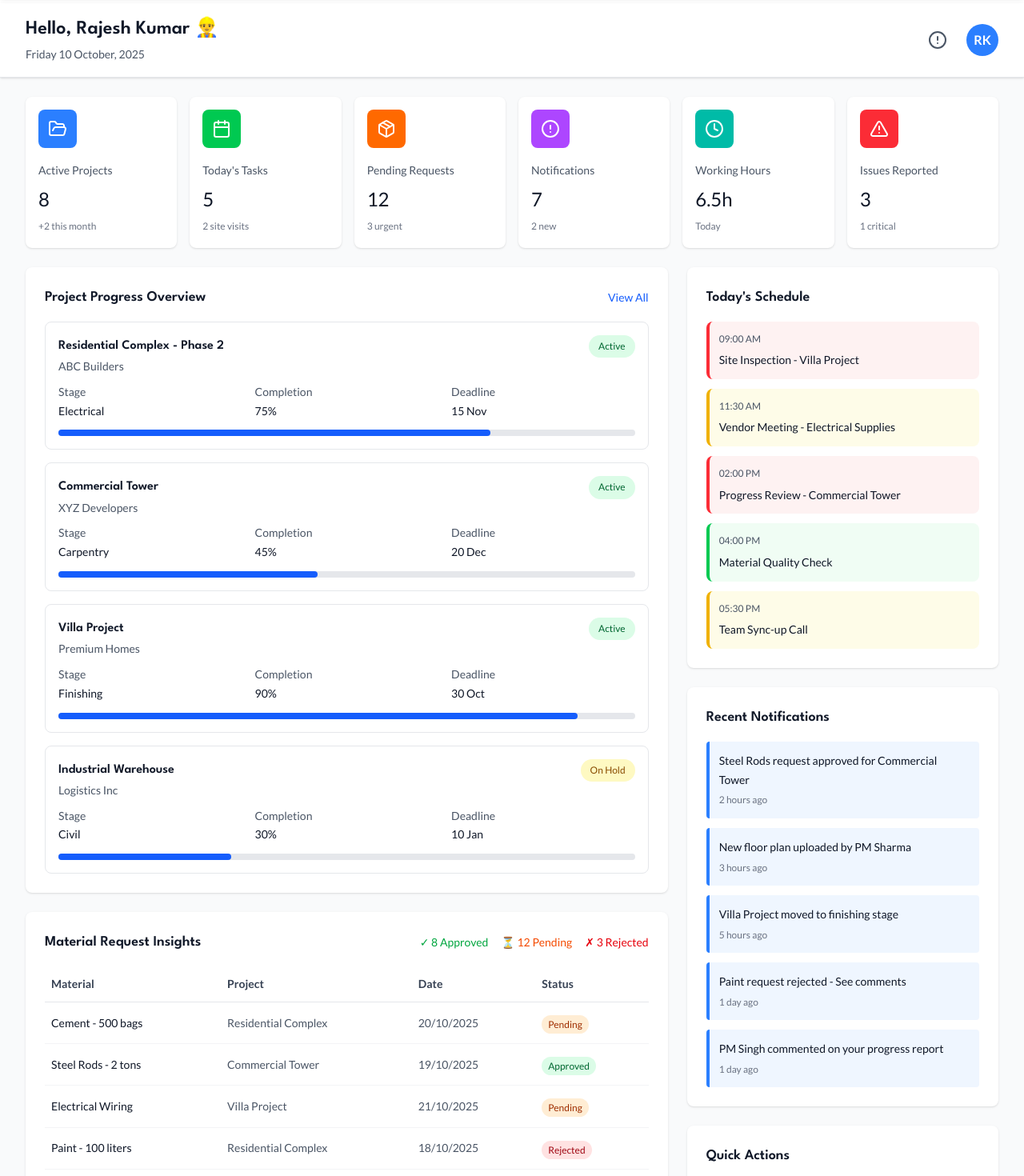
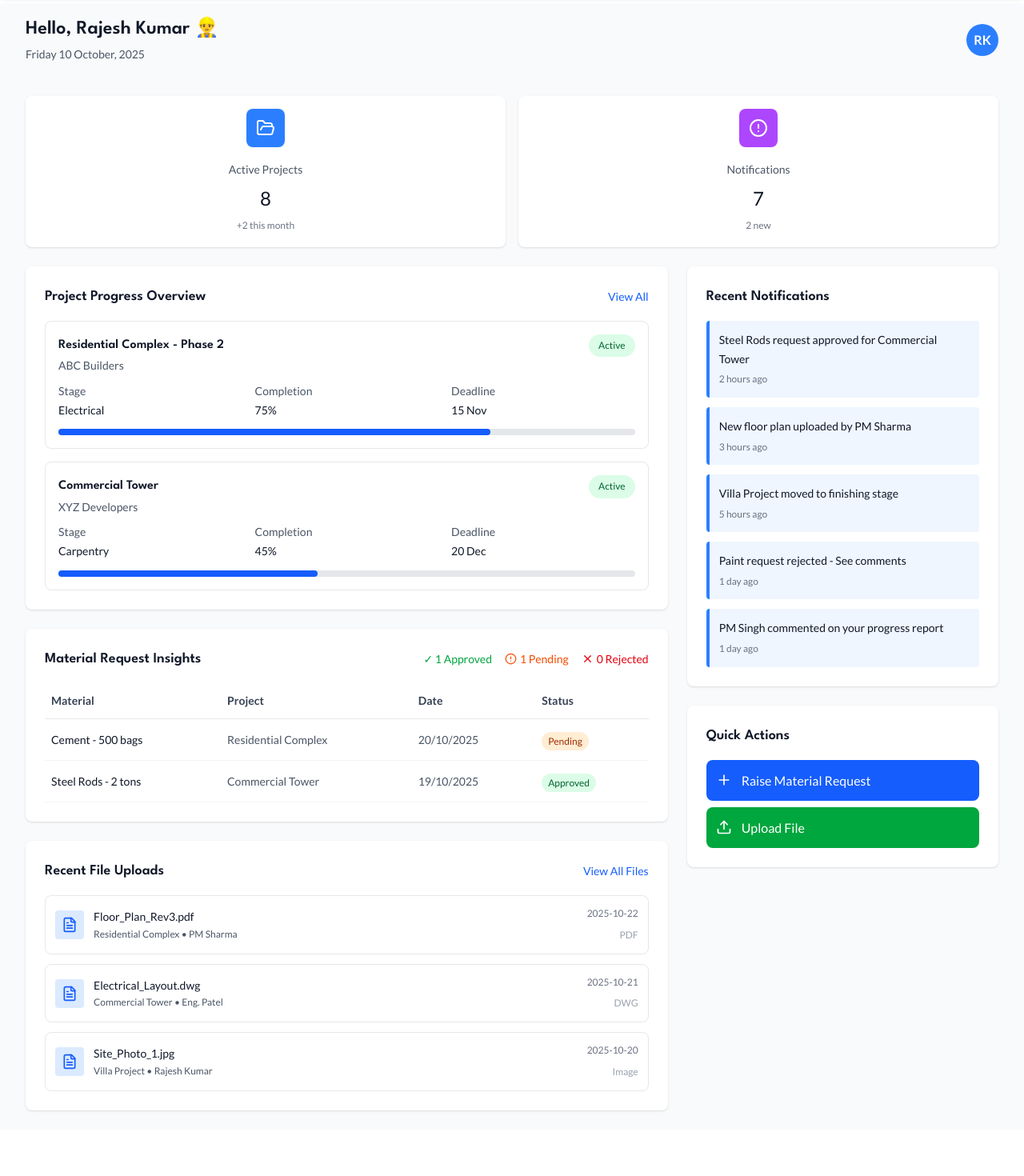
Before and after one commit to vsoftsol10/Vconstech-Interior-frontend, a React (Vite) app: page /employee-dashboard in a window 1280 px wide. Shown: the part 100-1570 px from the top of the page at 80% size. After the commit the page ends 1512 px from the top, so only its background shows below. Built offline with nearby package versions, Linux system fonts and the light colour scheme.

Commit message:
Employee Dashboard and Project creation

```diff
--- a/src/components/ProjectManagement/ProjectFormModal.jsx
+++ b/src/components/ProjectManagement/ProjectFormModal.jsx
@@ -128,6 +128,20 @@ const ProjectFormModal = ({ isOpen, onClose, project, onChange, onSubmit, title,
               />
             </div>
             <div className="sm:col-span-2">
+              <label className="block text-sm font-medium text-gray-700 mb-2">Employee to be assigned *</label>
+              <select
+                value={project.type}
+                onChange={(e) => onChange({...project, type: e.target.value})}
+                className="w-full px-3 py-2 text-sm border border-gray-300 rounded-lg focus:ring-2 focus:ring-blue-500"
+              >
+                <option>Employee Name</option>
+                <option>Meeran</option>
+                <option>Vigneshwaran</option>
+                <option>Nirmal</option>
+                <option>Akmal</option>
+              </select>
+            </div>
+            <div className="sm:col-span-2">
               <label className="block text-sm font-medium text-gray-700 mb-2">Project Description</label>
               <textarea
                 rows="4"
--- a/src/pages/Employee/EmployeeDashboard.jsx
+++ b/src/pages/Employee/EmployeeDashboard.jsx
@@ -1,5 +1,5 @@
 import React, { useState } from 'react';
-import { Calendar, FileText, Package, AlertCircle, Clock, CheckCircle, Plus, Upload, FolderOpen, AlertTriangle } from 'lucide-react';
+import { Calendar, FileText, Package, AlertCircle, Clock, CheckCircle, Plus, Upload, FolderOpen, AlertTriangle, X } from 'lucide-react';
 import EmployeeNavbar from '../../components/Employee/EmployeeNavbar';
 
 const EmployeeDashboard = () => {
@@ -11,43 +11,28 @@ const EmployeeDashboard = () => {
 
   const kpiData = [
     { icon: FolderOpen, label: 'Active Projects', value: '8', color: 'bg-blue-500', trend: '+2 this month' },
-    { icon: Calendar, label: "Today's Tasks", value: '5', color: 'bg-green-500', trend: '2 site visits' },
-    { icon: Package, label: 'Pending Requests', value: '12', color: 'bg-orange-500', trend: '3 urgent' },
     { icon: AlertCircle, label: 'Notifications', value: '7', color: 'bg-purple-500', trend: '2 new' },
-    { icon: Clock, label: 'Working Hours', value: '6.5h', color: 'bg-teal-500', trend: 'Today' },
-    { icon: AlertTriangle, label: 'Issues Reported', value: '3', color: 'bg-red-500', trend: '1 critical' }
   ];
 
   const projects = [
     { id: 1, name: 'Residential Complex - Phase 2', client: 'ABC Builders', progress: 75, stage: 'Electrical', status: 'Active', deadline: '2025-11-15' },
     { id: 2, name: 'Commercial Tower', client: 'XYZ Developers', progress: 45, stage: 'Carpentry', status: 'Active', deadline: '2025-12-20' },
-    { id: 3, name: 'Villa Project', client: 'Premium Homes', progress: 90, stage: 'Finishing', status: 'Active', deadline: '2025-10-30' },
-    { id: 4, name: 'Industrial Warehouse', client: 'Logistics Inc', progress: 30, stage: 'Civil', status: 'On Hold', deadline: '2026-01-10' }
-  ];
+     ];
 
   const materialRequests = [
     { id: 1, material: 'Cement - 500 bags', project: 'Residential Complex', date: '2025-10-20', status: 'Pending' },
     { id: 2, material: 'Steel Rods - 2 tons', project: 'Commercial Tower', date: '2025-10-19', status: 'Approved' },
-    { id: 3, material: 'Electrical Wiring', project: 'Villa Project', date: '2025-10-21', status: 'Pending' },
-    { id: 4, material: 'Paint - 100 liters', project: 'Residential Complex', date: '2025-10-18', status: 'Rejected' },
-    { id: 5, material: 'Tiles - 500 sqft', project: 'Commercial Tower', date: '2025-10-22', status: 'Approved' }
+
   ];
 
   const recentFiles = [
     { name: 'Floor_Plan_Rev3.pdf', project: 'Residential Complex', uploadedBy: 'PM Sharma', date: '2025-10-22', type: 'PDF' },
     { name: 'Electrical_Layout.dwg', project: 'Commercial Tower', uploadedBy: 'Eng. Patel', date: '2025-10-21', type: 'DWG' },
     { name: 'Site_Photo_1.jpg', project: 'Villa Project', uploadedBy: 'Rajesh Kumar', date: '2025-10-20', type: 'Image' },
-    { name: 'Material_Specs.pdf', project: 'Industrial Warehouse', uploadedBy: 'PM Singh', date: '2025-10-19', type: 'PDF' },
-    { name: 'Progress_Report.xlsx', project: 'Residential Complex', uploadedBy: 'Eng. Gupta', date: '2025-10-18', type: 'Excel' }
+
   ];
 
-  const todayTasks = [
-    { time: '09:00 AM', task: 'Site Inspection - Villa Project', priority: 'high' },
-    { time: '11:30 AM', task: 'Vendor Meeting - Electrical Supplies', priority: 'medium' },
-    { time: '02:00 PM', task: 'Progress Review - Commercial Tower', priority: 'high' },
-    { time: '04:00 PM', task: 'Material Quality Check', priority: 'low' },
-    { time: '05:30 PM', task: 'Team Sync-up Call', priority: 'medium' }
-  ];
+
 
   const notifications = [
     { type: 'approval', message: 'Steel Rods request approved for Commercial Tower', time: '2 hours ago' },
@@ -82,7 +67,7 @@ const EmployeeDashboard = () => {
     <div className="min-h-screen bg-gray-50">
       <EmployeeNavbar/>
       {/* Top Bar */}
-      <div className="bg-white shadow-sm border-b mt-26 border-gray-200">
+      <div className=" mt-26 ">
         <div className="max-w-7xl mx-auto px-4 sm:px-6 lg:px-8 py-4">
           <div className="flex justify-between items-center">
             <div>
@@ -90,9 +75,7 @@ const EmployeeDashboard = () => {
               <p className="text-sm text-gray-600 mt-1">{currentDate}</p>
             </div>
             <div className="flex items-center gap-4">
-              <button className="p-2 rounded-lg hover:bg-gray-100">
-                <AlertCircle className="w-6 h-6 text-gray-600" />
-              </button>
+
               <div className="w-10 h-10 rounded-full bg-blue-500 flex items-center justify-center text-white font-semibold">
                 RK
               </div>
@@ -103,11 +86,11 @@ const EmployeeDashboard = () => {
 
       <div className="max-w-7xl mx-auto px-4 sm:px-6 lg:px-8 py-6">
         {/* KPI Cards */}
-        <div className="grid grid-cols-1 md:grid-cols-2 lg:grid-cols-3 xl:grid-cols-6 gap-4 mb-6">
+        <div className="grid grid-cols-1 md:grid-cols-2 lg:grid-cols-3 xl:grid-cols-2 gap-4 mb-6">
           {kpiData.map((kpi, index) => (
-            <div key={index} className="bg-white rounded-lg shadow-sm p-4 hover:shadow-md transition-shadow cursor-pointer">
-              <div className="flex items-start justify-between">
-                <div className={`${kpi.color} p-3 rounded-lg`}>
+            <div key={index} className="bg-white rounded-lg text-center shadow-sm p-4 hover:shadow-md transition-shadow cursor-pointer">
+              <div className="flex items-start justify-center">
+                <div className={`${kpi.color} p-3 rounded-lg `}>
                   <kpi.icon className="w-6 h-6 text-white" />
                 </div>
               </div>
@@ -172,9 +155,9 @@ const EmployeeDashboard = () => {
               <div className="flex justify-between items-center mb-4">
                 <h2 className="text-lg font-bold text-gray-900">Material Request Insights</h2>
                 <div className="flex gap-4 text-sm">
-                  <span className="text-green-600 font-medium">✓ 8 Approved</span>
-                  <span className="text-orange-600 font-medium">⏳ 12 Pending</span>
-                  <span className="text-red-600 font-medium">✗ 3 Rejected</span>
+                  <span className="text-green-600 font-medium">✓ 1 Approved</span>
+                  <span className="text-orange-600 font-medium flex  gap-1"><AlertCircle size={15} className='mt-1'/> 1 Pending</span>
+                  <span className="text-red-600 font-medium flex  gap-1"><X size={15} className='mt-1'/> 0 Rejected</span>
                 </div>
               </div>
               <div className="overflow-x-auto">
@@ -235,18 +218,8 @@ const EmployeeDashboard = () => {
 
           {/* Right Column - 1/3 width */}
           <div className="space-y-6">
-            {/* Today's Tasks */}
-            <div className="bg-white rounded-lg shadow-sm p-6">
-              <h2 className="text-lg font-bold text-gray-900 mb-4">Today's Schedule</h2>
-              <div className="space-y-3">
-                {todayTasks.map((task, index) => (
-                  <div key={index} className={`p-3 rounded-lg ${getPriorityColor(task.priority)}`}>
-                    <p className="text-xs font-semibold text-gray-600 mb-1">{task.time}</p>
-                    <p className="text-sm text-gray-900">{task.task}</p>
-                  </div>
-                ))}
-              </div>
-            </div>
+
+
 
             {/* Notifications */}
             <div className="bg-white rounded-lg shadow-sm p-6">
@@ -273,14 +246,6 @@ const EmployeeDashboard = () => {
                   <Upload className="w-5 h-5" />
                   <span className="font-medium">Upload File</span>
                 </button>
-                <button className="w-full flex items-center gap-3 p-3 bg-purple-600 text-white rounded-lg hover:bg-purple-700 transition-colors">
-                  <FolderOpen className="w-5 h-5" />
-                  <span className="font-medium">View Projects</span>
-                </button>
-                <button className="w-full flex items-center gap-3 p-3 bg-orange-600 text-white rounded-lg hover:bg-orange-700 transition-colors">
-                  <AlertTriangle className="w-5 h-5" />
-                  <span className="font-medium">Report Issue</span>
-                </button>
               </div>
             </div>
           </div>
```
